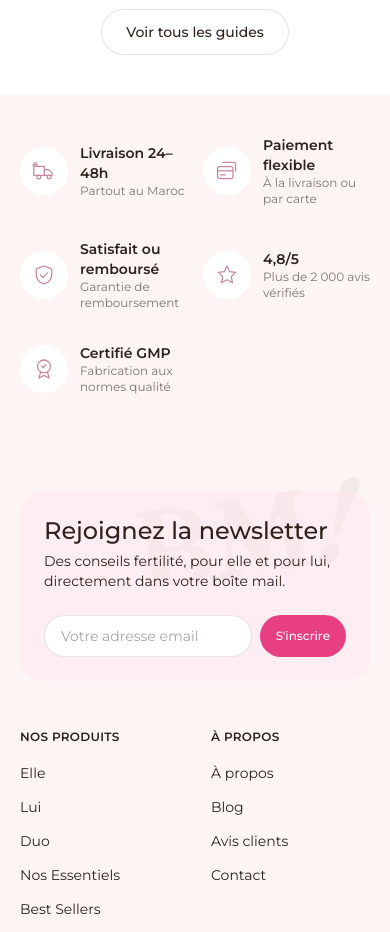
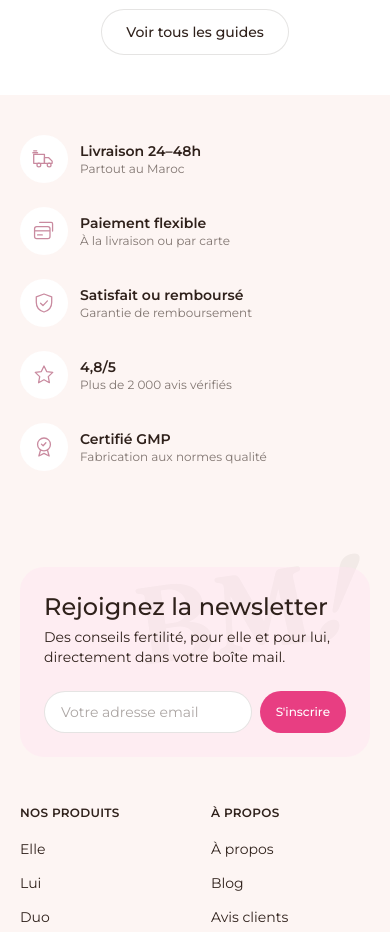
Before and after one commit to Salma-Gader/biofertmaroc, a Next.js app: page / in a window 390 px wide. Shown: the part 6020-6952 px from the top of the page. Built offline with nearby package versions, Linux system fonts and the light colour scheme.

Commit message:
change section before footer

```diff
--- a/components/home/TrustBadges.tsx
+++ b/components/home/TrustBadges.tsx
@@ -72,7 +72,7 @@ export function TrustBadges() {
   return (
     <section className="bg-pink-pale py-10 sm:py-20">
       <Container>
-        <div className="grid grid-cols-2 gap-x-4 gap-y-8 sm:flex sm:flex-nowrap sm:items-center sm:gap-0 sm:divide-x sm:divide-ink/10">
+        <div className="grid grid-cols-1 gap-y-6 sm:flex sm:flex-nowrap sm:items-center sm:gap-0 sm:divide-x sm:divide-ink/10">
           {badges.map((badge) => (
             <div key={badge.title} className="flex items-center gap-3 sm:flex-1 sm:justify-center sm:px-4">
               <div className="flex h-12 w-12 shrink-0 items-center justify-center rounded-full bg-white text-rose">
```
